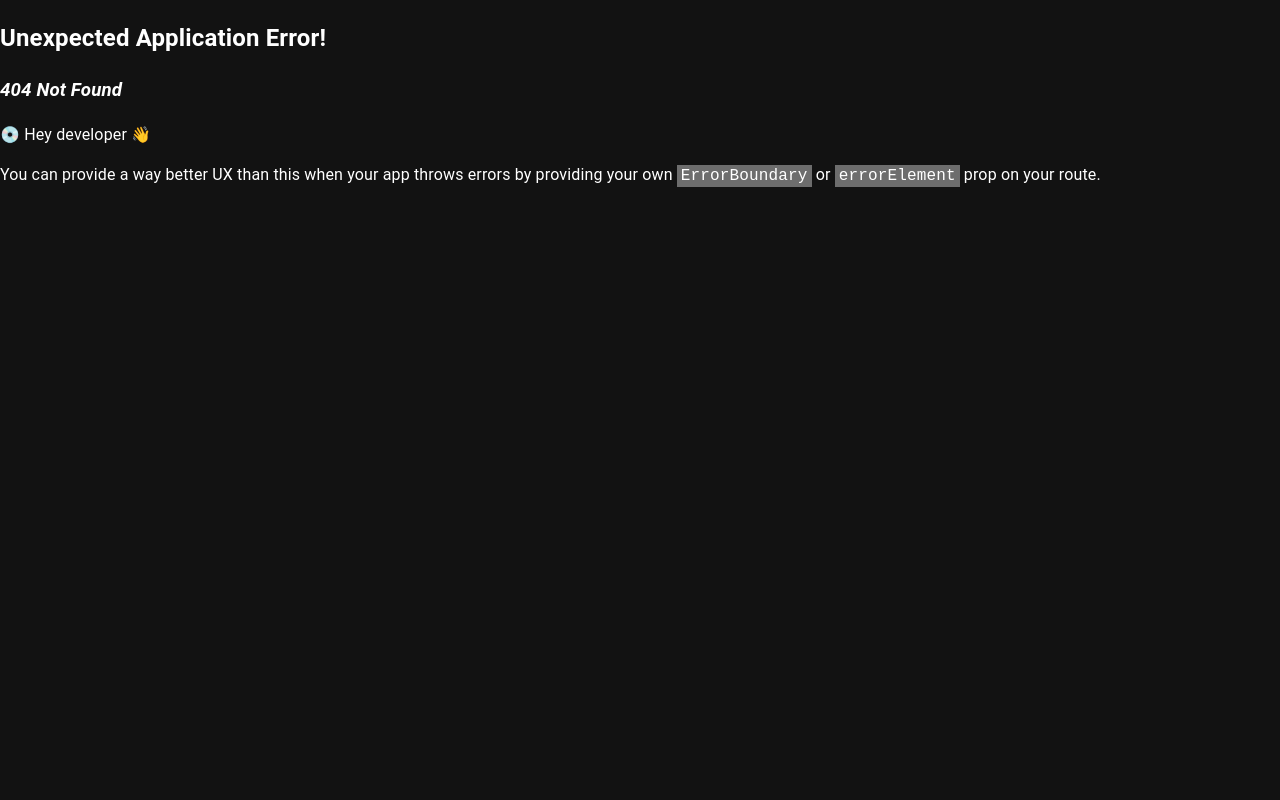
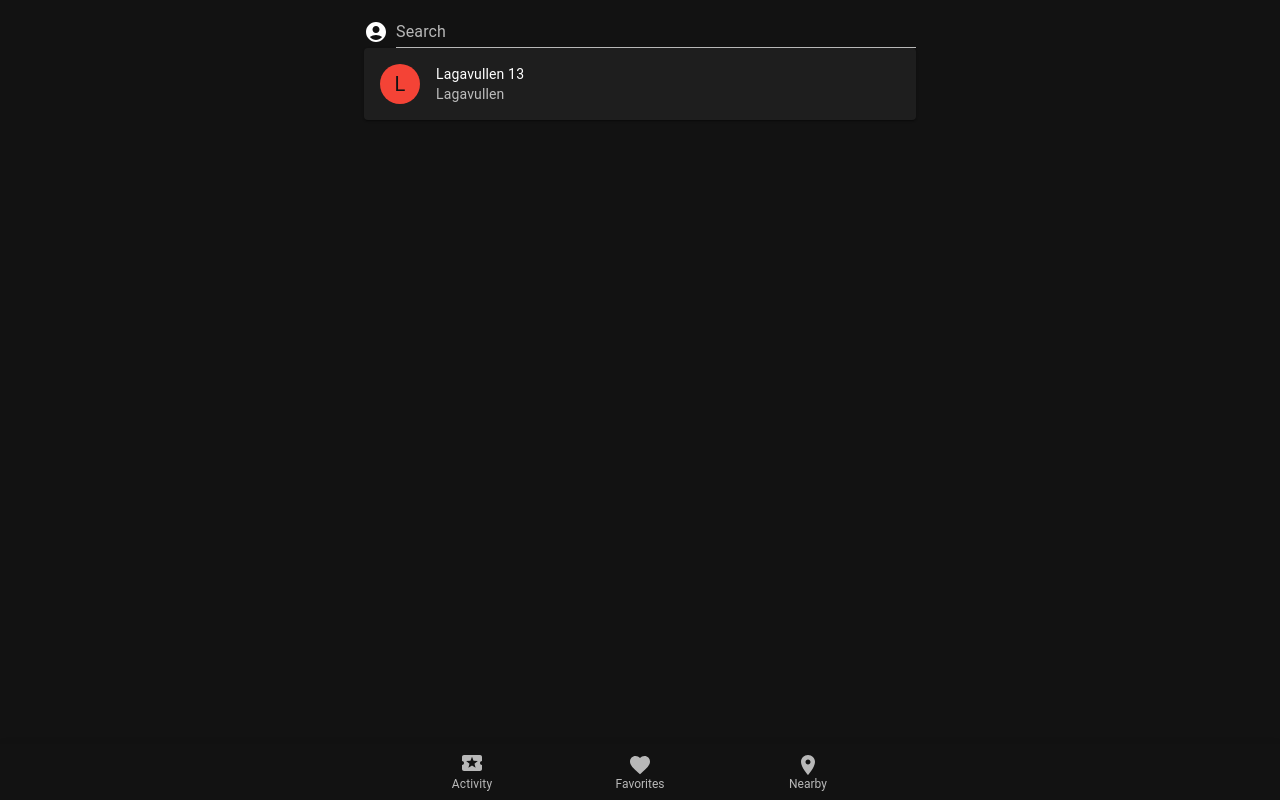
Before and after one commit to kash3steop9/cask-web, a React (Create React App) app: page /search in a window 1280 px wide. Before the commit this address had no page. Built offline with nearby package versions, Linux system fonts and the light colour scheme.

Commit message:
Scaffolding for checkin flow

```diff
--- a/public/index.html
+++ b/public/index.html
@@ -21,7 +21,7 @@
       work correctly both with client-side routing and a non-root public URL.
       Learn how to configure a non-root public URL by running `npm run build`.
     -->
-    <title>React App</title>
+    <title>Cask</title>
   </head>
   <body>
     <noscript>You need to enable JavaScript to run this app.</noscript>
--- /dev/null
+++ b/src/error-page.tsx
@@ -0,0 +1,16 @@
+import { useRouteError } from "react-router-dom";
+
+export default function ErrorPage() {
+  const error: any = useRouteError();
+  console.error(error);
+
+  return (
+    <div id="error-page">
+      <h1>Oops!</h1>
+      <p>Sorry, an unexpected error has occurred.</p>
+      <p>
+        <i>{error.statusText || error.message}</i>
+      </p>
+    </div>
+  );
+}
--- a/src/index.tsx
+++ b/src/index.tsx
@@ -7,12 +7,28 @@ import { createBrowserRouter, RouterProvider } from "react-router-dom";
 import * as serviceWorkerRegistration from "./serviceWorkerRegistration";
 import reportWebVitals from "./reportWebVitals";
 import theme from "./theme";
-import App from "./App";
+import Root from "./routes/root";
+import ErrorPage from "./error-page";
+import Checkin from "./routes/checkin";
+import Activity from "./routes/activity";
+import Search from "./routes/search";
 
 const router = createBrowserRouter([
   {
     path: "/",
-    element: <App />,
+    element: <Root />,
+    errorElement: <ErrorPage />,
+    children: [
+      { index: true, element: <Activity /> },
+      {
+        path: "checkin",
+        element: <Checkin />,
+      },
+      {
+        path: "search",
+        element: <Search />,
+      },
+    ],
   },
 ]);
 
@@ -24,7 +40,6 @@ root.render(
     <ThemeProvider theme={theme}>
       {/* CssBaseline kickstart an elegant, consistent, and simple baseline to build upon. */}
       <CssBaseline />
-      <meta name="viewport" content="initial-scale=1, width=device-width" />
       <RouterProvider router={router} />
     </ThemeProvider>
   </React.StrictMode>
--- /dev/null
+++ b/src/routes/activity.tsx
@@ -0,0 +1,26 @@
+import { Add as AddIcon } from "@mui/icons-material";
+import { Box, Fab, Skeleton } from "@mui/material";
+
+export default function Activity() {
+  return (
+    <Box sx={{ pb: 7 }}>
+      <Skeleton />
+      <Skeleton />
+      <Skeleton />
+      <Skeleton />
+      <Skeleton />
+      <Fab
+        color="primary"
+        aria-label="add"
+        style={{
+          position: "absolute",
+          bottom: 16,
+          right: 16,
+        }}
+        href="/search"
+      >
+        <AddIcon />
+      </Fab>
+    </Box>
+  );
+}
--- /dev/null
+++ b/src/routes/checkin.tsx
@@ -0,0 +1,23 @@
+import { Box, Card, Rating, TextField, Typography } from "@mui/material";
+
+export default function Checkin() {
+  return (
+    <Box>
+      <Typography variant="h4" component="h4" gutterBottom>
+        Bottle Name
+      </Typography>
+      <TextField id="outlined-basic" label="Tasting Notes" variant="standard" />
+
+      <textarea placeholder="Tasting Notes"></textarea>
+      <Card>
+        <Rating
+          name="simple-controlled"
+          //   value={value}
+          //   onChange={(event, newValue) => {
+          //     setValue(newValue);
+          //   }}
+        />
+      </Card>
+    </Box>
+  );
+}
--- a/src/App.tsx
+++ b/src/routes/root.tsx
@@ -10,31 +10,13 @@ import {
   Typography,
 } from "@mui/material";
 import { Add, Favorite, LocalActivity, LocationOn } from "@mui/icons-material";
+import { Outlet } from "react-router-dom";
 
-function App() {
+export default function Root() {
   return (
     <Container maxWidth="sm" style={{ position: "relative" }}>
       <Box sx={{ pb: 7 }}>
-        <Typography variant="h4" component="h1" gutterBottom>
-          Cask
-        </Typography>
-
-        <Skeleton />
-        <Skeleton />
-        <Skeleton />
-        <Skeleton />
-        <Skeleton />
-        <Fab
-          color="primary"
-          aria-label="add"
-          style={{
-            position: "absolute",
-            bottom: 16,
-            right: 16,
-          }}
-        >
-          <Add />
-        </Fab>
+        <Outlet />
 
         <Paper
           sx={{ position: "fixed", bottom: 0, left: 0, right: 0 }}
@@ -47,7 +29,11 @@ function App() {
               // setValue(newValue);
             }}
           >
-            <BottomNavigationAction label="Activity" icon={<LocalActivity />} />
+            <BottomNavigationAction
+              href="/"
+              label="Activity"
+              icon={<LocalActivity />}
+            />
             <BottomNavigationAction label="Favorites" icon={<Favorite />} />
             <BottomNavigationAction label="Nearby" icon={<LocationOn />} />
           </BottomNavigation>
@@ -56,5 +42,3 @@ function App() {
     </Container>
   );
 }
-
-export default App;
--- /dev/null
+++ b/src/routes/search.tsx
@@ -0,0 +1,34 @@
+import { AccountCircle as AccountCircleIcon } from "@mui/icons-material";
+import {
+  Avatar,
+  Box,
+  Card,
+  CardActionArea,
+  CardHeader,
+  TextField,
+} from "@mui/material";
+import { red } from "@mui/material/colors";
+
+export default function Search() {
+  return (
+    <Box>
+      <Box sx={{ display: "flex", alignItems: "flex-end", width: "100%" }}>
+        <AccountCircleIcon sx={{ color: "action.active", mr: 1, my: 0.5 }} />
+        <TextField label="Search" variant="standard" sx={{ flex: 1 }} />
+      </Box>
+      <Card>
+        <CardActionArea>
+          <CardHeader
+            avatar={
+              <Avatar sx={{ bgcolor: red[500] }} aria-label="recipe">
+                L
+              </Avatar>
+            }
+            title="Lagavullen 13"
+            subheader="Lagavullen"
+          />
+        </CardActionArea>
+      </Card>
+    </Box>
+  );
+}
--- a/src/theme.ts
+++ /dev/null
@@ -1,8 +0,0 @@
-import { createTheme } from "@mui/material/styles";
-const theme = createTheme({
-  palette: {
-    mode: "dark",
-  },
-});
-
-export default theme;
--- /dev/null
+++ b/src/theme.tsx
@@ -0,0 +1,35 @@
+import { createTheme } from "@mui/material/styles";
+import {
+  Link as RouterLink,
+  LinkProps as RouterLinkProps,
+} from "react-router-dom";
+import { LinkProps } from "@mui/material/Link";
+import { forwardRef } from "react";
+
+const LinkBehavior = forwardRef<
+  HTMLAnchorElement,
+  Omit<RouterLinkProps, "to"> & { href: RouterLinkProps["to"] }
+>((props, ref) => {
+  const { href, ...other } = props;
+  return <RouterLink ref={ref} to={href} {...other} />;
+});
+
+const theme = createTheme({
+  components: {
+    MuiLink: {
+      defaultProps: {
+        component: LinkBehavior,
+      } as LinkProps,
+    },
+    MuiButtonBase: {
+      defaultProps: {
+        LinkComponent: LinkBehavior,
+      },
+    },
+  },
+  palette: {
+    mode: "dark",
+  },
+});
+
+export default theme;
```
Also changed, not shown: public/manifest.json, 1 other file (tests, documents, lock files or other folders).
